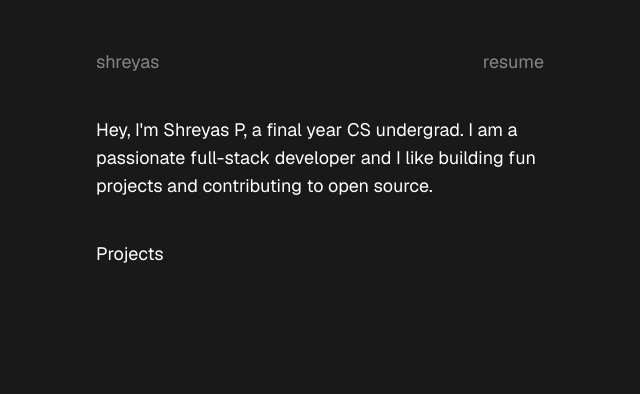
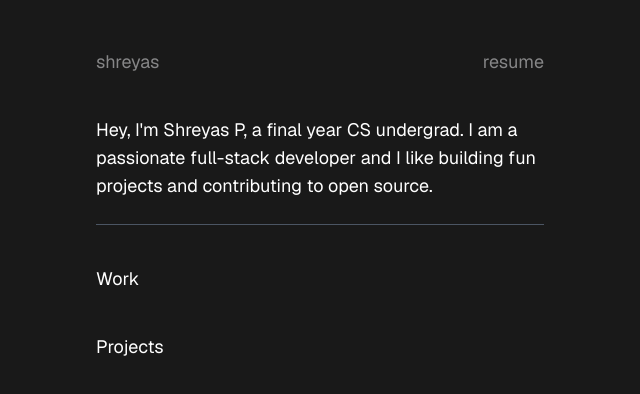
Before and after one commit to shreyas0924/portfolio, a Next.js app: page / in a window 1280 px wide. Shown: the top 394 px of the page, without its empty margins (320-960 px from the left). Built offline with nearby package versions, Linux system fonts and the light colour scheme.

Commit message:
work and projects

```diff
--- a/app/page.tsx
+++ b/app/page.tsx
@@ -1,9 +1,11 @@
 import { About } from "@/components/about";
 import Projects from "@/components/projects";
+import Work from "@/components/work";
 export default function Home() {
   return (
     <main className="">
       <About />
+      <Work />
       <Projects />
     </main>
   )
--- a/components/about.tsx
+++ b/components/about.tsx
@@ -2,6 +2,6 @@ import React from 'react'
 
 export const About = () => {
   return (
-    <div className=' mt-10'>{`Hey, I'm Shreyas P, a final year CS undergrad. I am a passionate full-stack developer and I like building fun projects and contributing to open source.`} </div>
+    <div className=' mt-10 border-b border-gray-600 pb-6 '>{`Hey, I'm Shreyas P, a final year CS undergrad. I am a passionate full-stack developer and I like building fun projects and contributing to open source.`} </div>
   )
 }
--- /dev/null
+++ b/components/work.tsx
@@ -0,0 +1,11 @@
+import React from 'react'
+
+const Work = () => {
+  return (
+    <div className='mt-10'>
+      <div>Work</div>
+    </div>
+  )
+}
+
+export default Work
```
